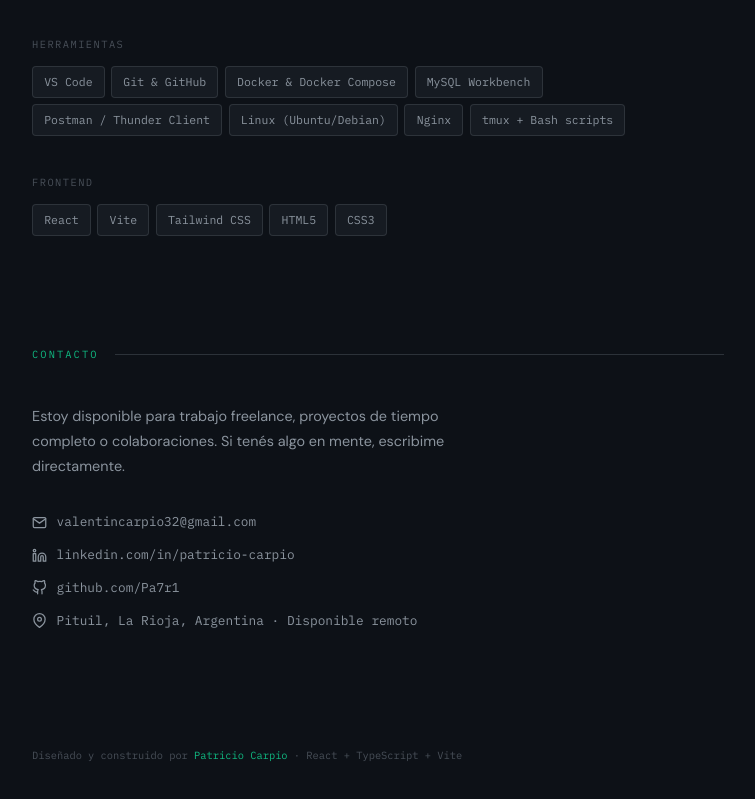
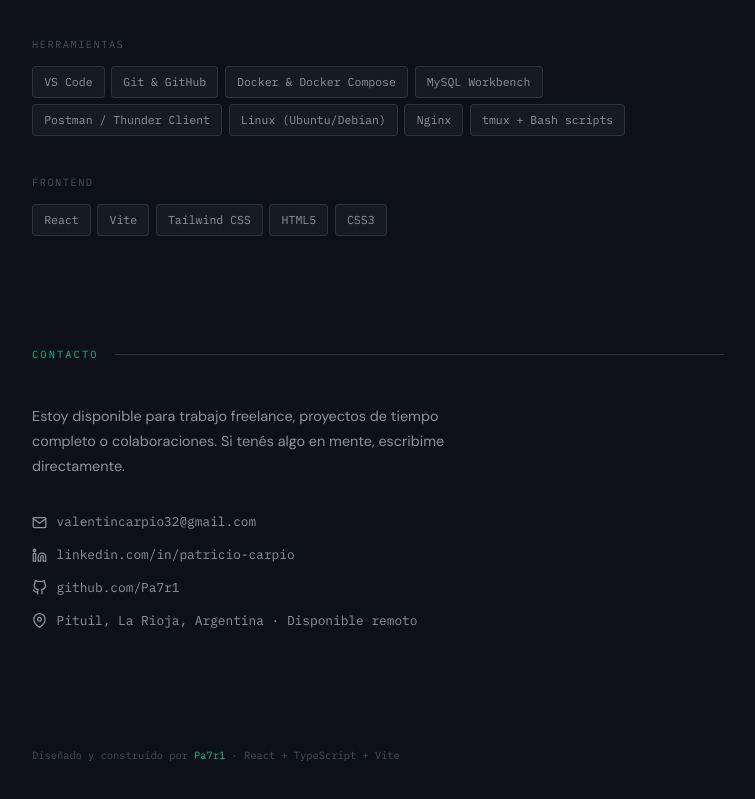
Before and after one commit to Pa7r1/PORFOLIO, a React (Vite) app: page / in a window 1280 px wide. Shown: the part 2619-3418 px from the top of the page, without its empty margins (443-1198 px from the left). Built offline with nearby package versions, Linux system fonts and the light colour scheme.

Commit message:
correxiones

```diff
--- a/src/components/common/Footer.tsx
+++ b/src/components/common/Footer.tsx
@@ -7,7 +7,7 @@ export default function Footer() {
         target="_blank"
         rel="noopener noreferrer"
       >
-        Patricio Carpio
+        Pa7r1
       </a>{" "}
       · React + TypeScript + Vite
     </div>
```
